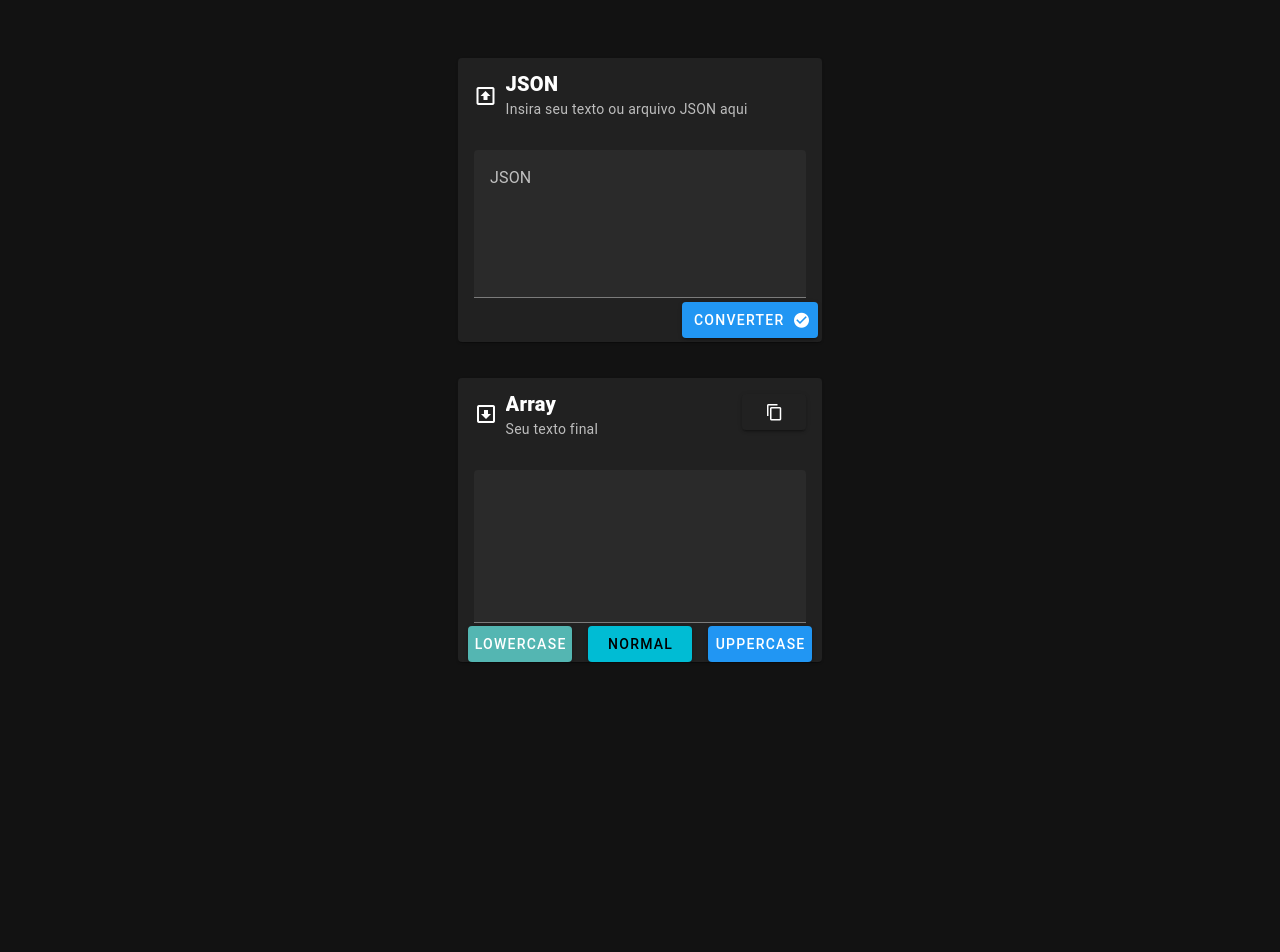
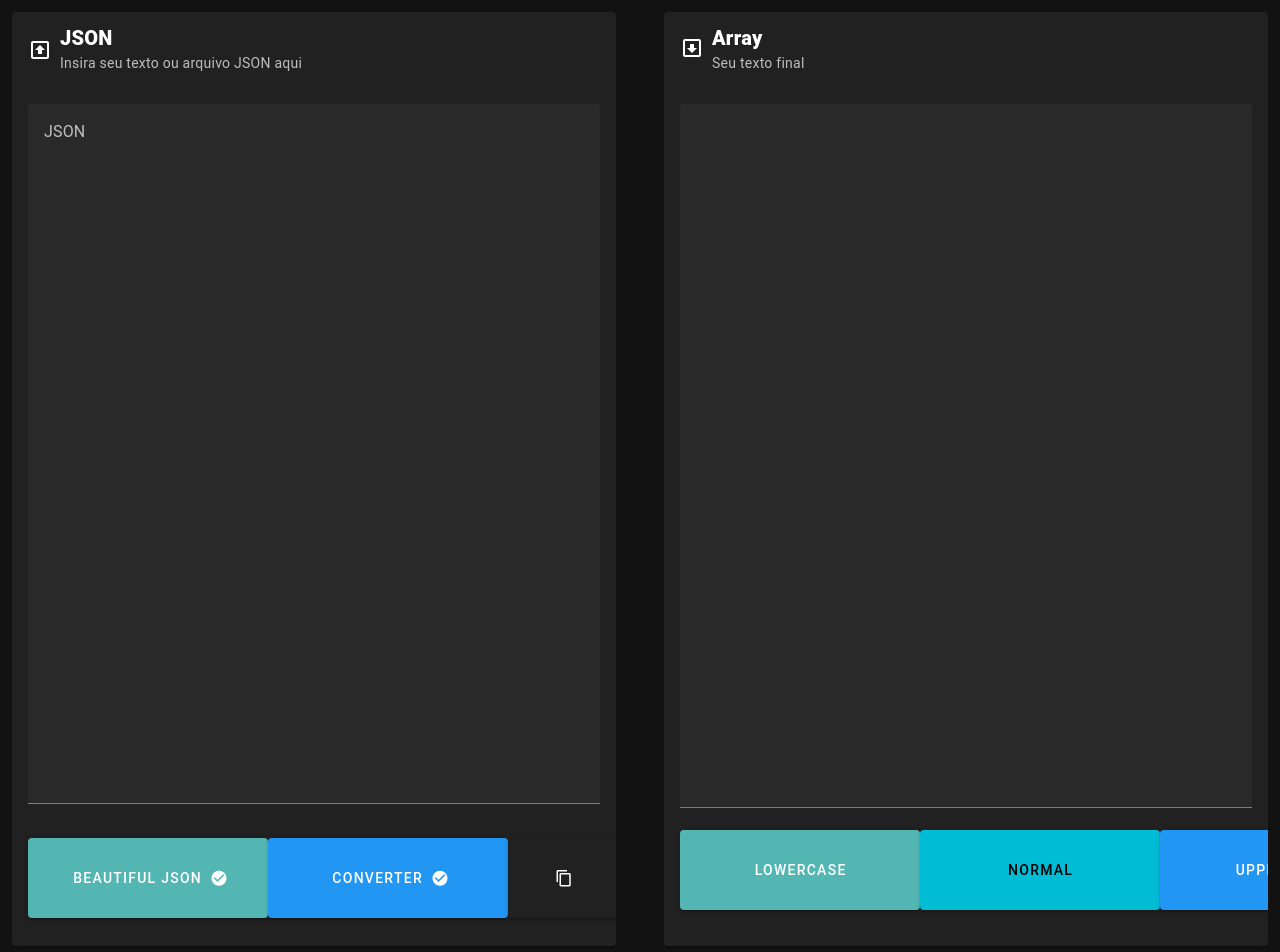
Before and after one commit to ian-a-russo/conversor-de-json-para-array, a Vue app: page / in a window 1280 px wide. Shown: the top 952 px of the page. Before the commit the page ends 800 px from the top, so only its background shows below. Built offline with nearby package versions, Linux system fonts and the light colour scheme.

Commit message:
feat: melhorias e refatorações feitas

```diff
--- a/src/api/verifyJson.ts
+++ b/src/api/verifyJson.ts
@@ -1,8 +1,34 @@
-export function verifyJSON(jsonString: string): boolean {
-  try {
-    JSON.parse(jsonString);
+import { TypeAlert, useAlertStore } from "@/store";
+
+export class JsonValidation {
+  private alertStore = useAlertStore();
+
+  verifyJSON(jsonString: string): boolean {
+    if (!jsonString) {
+      this.alertStore.callAlert(
+        TypeAlert.warning,
+        "O campo JSON não pode ser vazio!"
+      );
+      return false;
+    }
+
+    try {
+      JSON.parse(jsonString);
+    } catch (error: any) {
+      this.alertStore.callAlert(
+        TypeAlert.error,
+        `O JSON inserido está no formato inválido! Detalhes: ${String(
+          error
+        ).slice(12)}`
+      );
+      console.log(error);
+      return false;
+    }
+
+    this.alertStore.callAlert(
+      TypeAlert.success,
+      "O JSON foi convertido com sucesso!"
+    );
     return true;
-  } catch (e) {
-    return false;
   }
 }
--- a/src/components/Cards/CardCaixaDeEntrada.vue
+++ b/src/components/Cards/CardCaixaDeEntrada.vue
@@ -16,18 +16,7 @@ import CaixaDeEntradaJson from "../DataManagement/CaixaDeEntradaJson.vue";
 
 <style scoped>
 .v-card {
-  position: relative;
-  width: 25rem;
-  height: 18.8rem;
-}
-
-@media (max-width: 1450px) {
-  .v-card {
-    width: 22.8rem;
-    height: 17.8rem;
-    margin-left: 0rem;
-    margin-top: -25rem;
-    position: absolute;
-  }
+  width: 100%;
+  height: 100%;
 }
 </style>
--- a/src/components/Cards/CardCaixaDeSaida.vue
+++ b/src/components/Cards/CardCaixaDeSaida.vue
@@ -1,26 +1,7 @@
-<script setup lang="ts">
-import CaixaDeSaidaArray from "../DataManagement/CaixaDeSaidaArray.vue";
-import { useAlertStore, useJsonStore } from "@/store";
-import { computed } from "vue";
-
-const store = useJsonStore();
-const alertStore = useAlertStore();
-
-const textToCopy = computed(() => store.jsonConvertido);
-
-async function copy() {
-  await navigator.clipboard.writeText(`[\n${textToCopy.value.toString()}]`);
-  alertStore.setSuccessCopyAlert();
-}
-</script>
-
 <template>
   <v-card subtitle="Seu texto final">
     <template v-slot:prepend>
       <v-icon class="rotated-icon">mdi-arrow-up-bold-box-outline</v-icon>
-      <v-btn class="copy" @click="copy">
-        <v-icon>mdi-content-copy</v-icon></v-btn
-      >
     </template>
     <CaixaDeSaidaArray />
     <template v-slot:title>
@@ -29,12 +10,14 @@ async function copy() {
   </v-card>
 </template>
 
+<script setup lang="ts">
+import CaixaDeSaidaArray from "../DataManagement/CaixaDeSaidaArray.vue";
+</script>
+
 <style scoped>
 .v-card {
-  width: 25rem;
-  height: 18.8rem;
-  margin-left: 19rem;
-  position: relative;
+  width: 100%;
+  height: 100%;
 }
 
 .rotated-icon {
@@ -46,14 +29,4 @@ async function copy() {
   right: 1rem;
   top: 1rem;
 }
-
-@media (max-width: 1450px) {
-  .v-card {
-    width: 22.8rem;
-    height: 17.8rem;
-    margin-left: 0rem;
-    margin-top: 15rem;
-    position: absolute;
-  }
-}
 </style>
--- a/src/components/DataManagement/CaixaDeEntradaJson.vue
+++ b/src/components/DataManagement/CaixaDeEntradaJson.vue
@@ -1,53 +1,73 @@
 <template>
   <v-container fluid>
-    <v-textarea label="JSON" v-model="jsonContent" no-resize></v-textarea>
-    <v-btn @click="pesquisar(jsonContent)" color="primary">
-      Converter
-      <v-icon icon="mdi-checkbox-marked-circle" end></v-icon>
-    </v-btn>
+    <v-textarea
+      rows="28"
+      label="JSON"
+      v-model="jsonContent"
+      no-resize
+    ></v-textarea>
+    <div class="d-flex justify-space-evenly my-3">
+      <v-btn
+        height="5rem"
+        width="15rem"
+        class="beatiful-json"
+        @click="beatifulJson(jsonContent)"
+        color="secondary"
+      >
+        Beautiful JSON
+        <v-icon icon="mdi-checkbox-marked-circle" end></v-icon>
+      </v-btn>
+      <v-btn
+        height="5rem"
+        width="15rem"
+        @click="format(jsonContent)"
+        color="primary"
+      >
+        Converter
+        <v-icon icon="mdi-checkbox-marked-circle" end></v-icon>
+      </v-btn>
+      <v-btn height="5rem" width="7rem" class="copy" @click="copy">
+        <v-icon>mdi-content-copy</v-icon></v-btn
+      >
+    </div>
   </v-container>
 </template>
 
 <script setup lang="ts">
-import { verifyJSON } from "@/api/verifyJson";
-import { useJsonStore, useAlertStore } from "@/store";
+import { JsonValidation } from "@/api/verifyJson";
 import { ref } from "vue";
+import { TypeAlert, useAlertStore, useJsonStore } from "@/store";
+import { computed } from "vue";
+
+const alertStore = useAlertStore();
+
+const textToCopy = computed(() => store.getJson);
+
+async function copy() {
+  await navigator.clipboard.writeText(textToCopy.value.toString());
+
+  alertStore.callAlert(TypeAlert.success, "Copiado com sucesso!");
+}
 
 const store = useJsonStore();
-const alertStore = useAlertStore();
+const jsonContent = ref("");
+const jsonValidation = new JsonValidation();
 
-const jsonContent = ref("");
+function format(content: string) {
+  const jsonIsValid = jsonValidation.verifyJSON(content);
 
-function pesquisar(content: string) {
-  const jsonAproved = verifyJSON(content);
+  if (jsonIsValid) {
+    store.setJson(content);
+    return store.jsonToArray();
+  }
+}
 
-  if (jsonAproved) {
-    store.setJson(content);
-    store.jsonParaArray();
-    alertStore.setSuccessAlert();
-    return;
-  }
-  if (jsonAproved === false && content) {
-    alertStore.setErrorAlert();
-    return;
-  }
+function beatifulJson(json: string) {
+  const jsonObject = JSON.parse(json);
 
-  alertStore.setWarningAlert();
-  return;
+  jsonContent.value = JSON.stringify(jsonObject, null, 10);
+  store.json = jsonContent.value;
 }
 </script>
 
-<style scoped>
-.v-btn {
-  margin-top: -0.8rem;
-  left: 14rem;
-}
-
-@media (max-width: 1450px) {
-  .v-btn {
-    width: 8.5rem;
-    margin-top: -1.5rem;
-    left: 13rem;
-  }
-}
-</style>
+<style scoped></style>
--- a/src/components/DataManagement/CaixaDeSaidaArray.vue
+++ b/src/components/DataManagement/CaixaDeSaidaArray.vue
@@ -1,57 +1,55 @@
 <template>
   <v-container fluid>
-    <v-textarea :readonly="true" :value="array" no-resize></v-textarea>
-    <v-container class="buttons">
-      <v-btn class="mx-2" color="secondary" @click="lowerCaseJson()"
+    <v-textarea
+      rows="28"
+      :readonly="true"
+      :value="array"
+      no-resize
+    ></v-textarea>
+    <div class="d-flex justify-space-evenly">
+      <v-btn
+        color="secondary"
+        height="5rem"
+        width="15rem"
+        @click="store.lowerJson()"
         >LowerCase</v-btn
       >
-      <v-btn class="mx-2" color="cyan" @click="normalJson()">Normal</v-btn>
-      <v-btn class="mx-2" color="primary" @click="upperCaseJson()"
+      <v-btn
+        color="cyan"
+        height="5rem"
+        width="15rem"
+        @click="store.jsonToArray()"
+        >Normal</v-btn
+      >
+      <v-btn
+        color="primary"
+        height="5rem"
+        width="15rem"
+        @click="store.upperJson()"
         >UpperCase</v-btn
       >
-    </v-container>
+      <v-btn height="5rem" width="7rem" class="copy" @click="copy">
+        <v-icon>mdi-content-copy</v-icon></v-btn
+      >
+    </div>
   </v-container>
 </template>
 
 <script setup lang="ts">
-import { useJsonStore } from "@/store";
+import { TypeAlert, useAlertStore, useJsonStore } from "@/store";
 import { computed } from "vue";
+
+const alertStore = useAlertStore();
+
+const textToCopy = computed(() => store.formattedJson);
+
+async function copy() {
+  await navigator.clipboard.writeText(`[\n${textToCopy.value.toString()}]`);
+
+  alertStore.callAlert(TypeAlert.success, "Copiado com sucesso!");
+}
 
 const store = useJsonStore();
 
-let array = computed(() => store.getJsonConvertido);
-
-console.log(array.value);
-
-function lowerCaseJson() {
-  store.lowerJson();
-}
-
-function upperCaseJson() {
-  store.upperJson();
-}
-
-function normalJson() {
-  store.jsonParaArray();
-}
+let array = computed(() => store.getformattedJson);
 </script>
-
-<style scoped>
-.buttons {
-  display: flex;
-  justify-content: center;
-  margin: -1.8rem 0 0 0;
-}
-
-.v-textarea {
-  height: 11rem;
-}
-
-@media (max-width: 1450px) {
-  .v-btn {
-    width: 6.5rem;
-    height: 1.8rem;
-    margin-top: -0.4rem;
-  }
-}
-</style>
--- a/src/components/Index.vue
+++ b/src/components/Index.vue
@@ -1,8 +1,14 @@
 <template>
-  <v-main>
+  <v-main class="d-flex justify-space-evenly">
     <AlertsJSON />
-    <CardCaixaDeEntrada />
-    <CardCaixaDeSaida />
+    <v-row class="v-col-card">
+      <v-col cols="12" md="6" class="d-flex justify-center align-center pa-6">
+        <CardCaixaDeEntrada />
+      </v-col>
+      <v-col cols="12" md="6" class="d-flex justify-center align-center pa-6"
+        ><CardCaixaDeSaida
+      /></v-col>
+    </v-row>
   </v-main>
 </template>
 
@@ -13,20 +19,7 @@ import CardCaixaDeSaida from "./Cards/CardCaixaDeSaida.vue";
 </script>
 
 <style scoped>
-.v-main {
-  display: flex;
-  align-items: center;
-  justify-content: center;
-  margin: 0 10rem 3rem 10rem;
-}
-
-@media (max-width: 1450px) {
-  .v-main {
-    width: 100%;
-    display: flex;
-    align-items: center;
-    justify-content: center;
-    margin: 0 0 0 0;
-  }
+.v-col-card {
+  height: 100vh;
 }
 </style>
--- a/src/store/jsonStore.ts
+++ b/src/store/jsonStore.ts
@@ -2,52 +2,53 @@ import { defineStore } from "pinia";
 
 type UseJsonStore = {
   json: string;
-  jsonConvertido: string;
+  formattedJson: string;
 };
+
 export const useJsonStore = defineStore("useJsonStore", {
   state: (): UseJsonStore => {
     return {
       json: "",
-      jsonConvertido: "",
+      formattedJson: "",
     };
   },
+
   getters: {
     getJson: (state) => state.json,
-    getJsonConvertido: (state) => state.jsonConvertido,
+    getformattedJson: (state) => state.formattedJson,
   },
+
   actions: {
-    jsonParaArray() {
-      const jsonObject = JSON.parse(this.json);
-      let jsonConvertidoArray = [];
-
-      for (let chave in jsonObject) {
-        jsonConvertidoArray.push(`'${chave}'`);
-      }
-
-      this.jsonConvertido = jsonConvertidoArray.join(", \n");
-    },
     setJson(json: string) {
       this.json = json;
     },
+    jsonToArray() {
+      this.formatJson(this.json, (key: string) => {
+        return `'${key}'`;
+      });
+    },
     upperJson() {
-      const jsonObject = JSON.parse(this.json);
-      let jsonConvertidoArray = [];
+      this.formatJson(this.json, (key: string) => {
+        return `'${key.toUpperCase()}'`;
+      });
+    },
+    lowerJson() {
+      this.formatJson(this.json, (key: string) => {
+        return `'${key.toLowerCase()}'`;
+      });
+    },
 
-      for (let chave in jsonObject) {
-        jsonConvertidoArray.push(`'${chave.toUpperCase()}'`);
+    formatJson(originalJson: string, callback: (key: string) => string) {
+      if (!originalJson) return false;
+
+      let formattedJsonArray: string[] = [];
+
+      for (let key in JSON.parse(originalJson)) {
+        const formattedKey = callback(key);
+        formattedJsonArray.push(formattedKey);
       }
 
-      this.jsonConvertido = jsonConvertidoArray.join(", \n");
-    },
-    lowerJson() {
-      const jsonObject = JSON.parse(this.json);
-      let jsonConvertidoArray = [];
-
-      for (let chave in jsonObject) {
-        jsonConvertidoArray.push(`'${chave.toLowerCase()}'`);
-      }
-
-      this.jsonConvertido = jsonConvertidoArray.join(", \n");
+      this.formattedJson = formattedJsonArray.join(", \n");
     },
   },
 });
--- /dev/null
+++ b/src/utils/correct-string.ts
@@ -0,0 +1,5 @@
+export function toCorrectString(string: string) {
+  const correctedString = string.replace(/\s+/g, ' ').trim();
+
+  return correctedString.charAt(0).toUpperCase() + correctedString.slice(1);
+}
```
Also changed, not shown: src/components/Notifications/AlertsJSON.vue (+6 -36 lines), src/store/alertStore.ts (+38 -42 lines).
